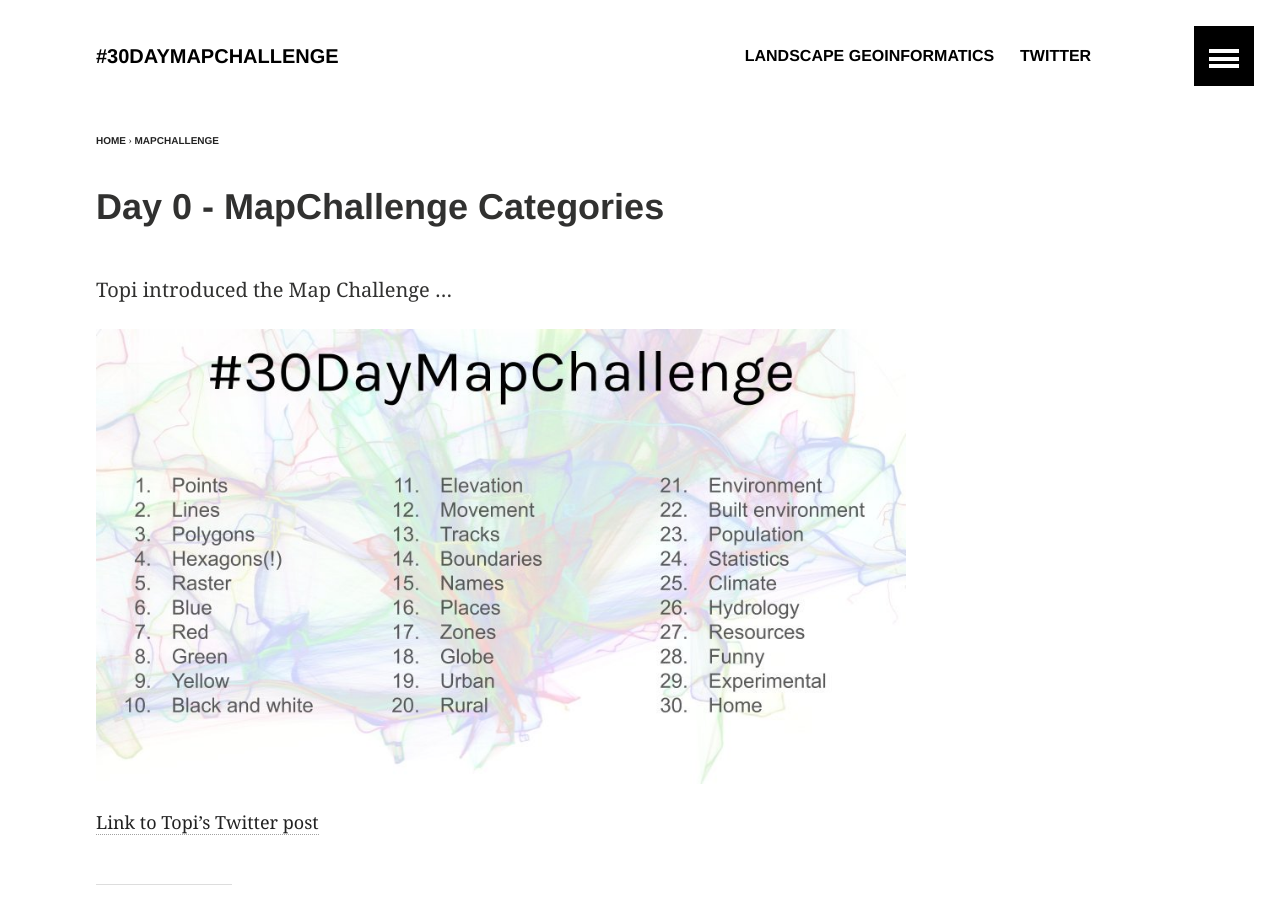
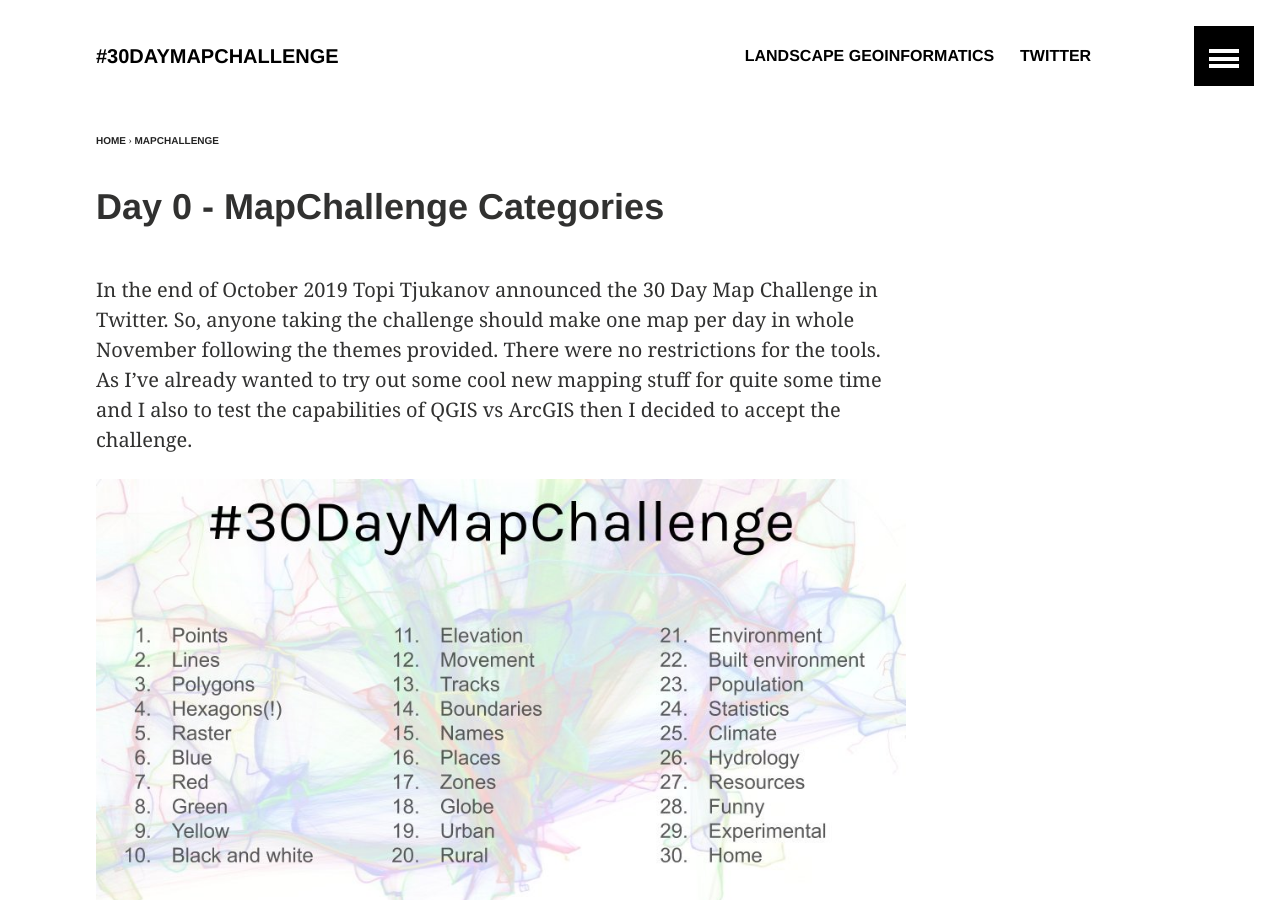
Before and after one commit to kevelyn1/30DayMapChallenge2019, a Jekyll site: the page built from _posts/mapchallenge/2019-10-31-day-0-categories.md, in a window 1280 px wide and 900 px high. Built offline with Jekyll 4.4.1, drawn with Linux system fonts in a browser that asks for light colours.

Commit message:
Update 2019-10-31-day-0-categories.md

```diff
--- a/_posts/mapchallenge/2019-10-31-day-0-categories.md
+++ b/_posts/mapchallenge/2019-10-31-day-0-categories.md
@@ -7,7 +7,7 @@ image:
   teaser: mapchallenge-categories_teaser.jpg
 ---
 
-Topi introduced the Map Challenge ...
+In the end of October 2019 Topi Tjukanov announced the 30 Day Map Challenge in Twitter. So, anyone taking the challenge should make one map per day in whole November following the themes provided. There were no restrictions for the tools. As I've already wanted to try out some cool new mapping stuff for quite some time and I also to test the capabilities of QGIS vs ArcGIS then I decided to accept the challenge.
 
 ![image of categories](../../images/mapchallenge-categories.jpg)
 
```
